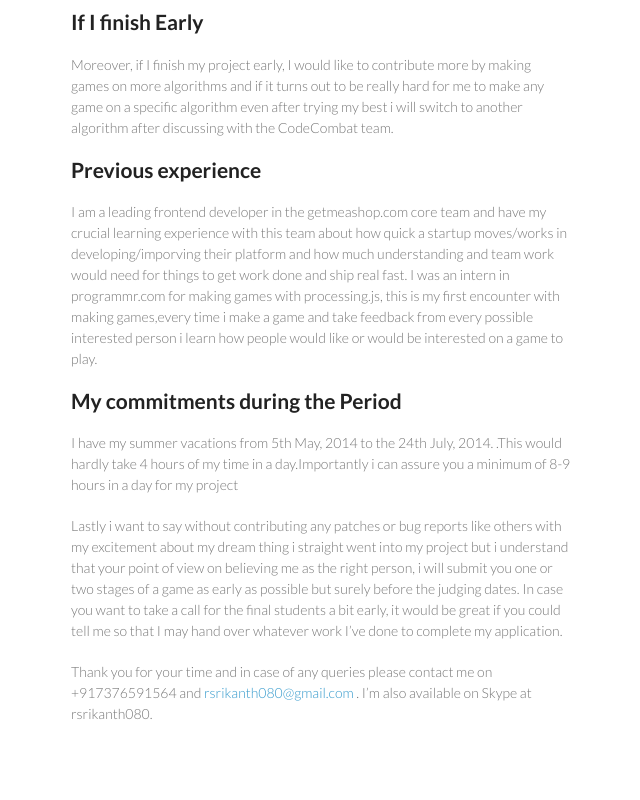
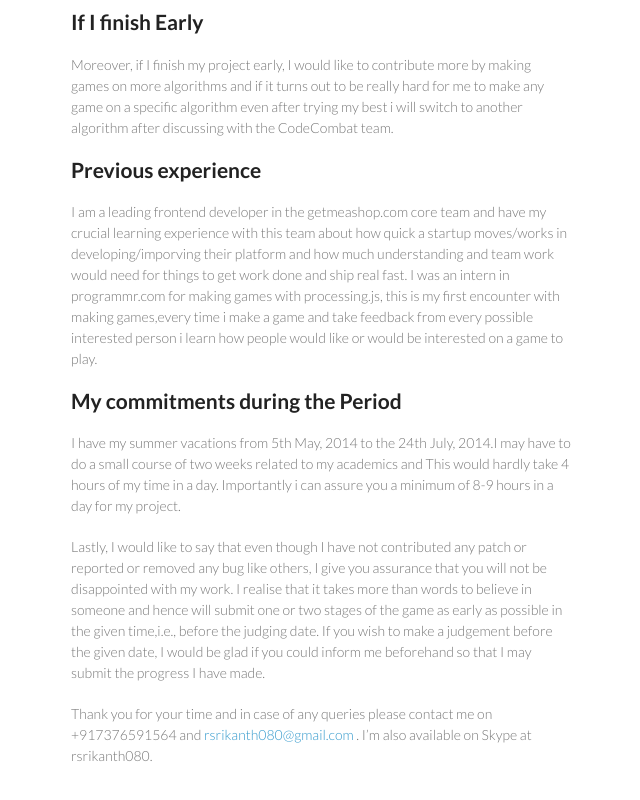
Before and after one commit to rsrikanth080/srikanth-gsoc-proposal.github.io, a plain HTML site: page index.html in a window 1280 px wide. Shown: the part 1925-2725 px from the top of the page, without its empty margins (499-1139 px from the left). Drawn offline with Linux system fonts and the light colour scheme.

Commit message:
Update index.html

```diff
--- a/index.html
+++ b/index.html
@@ -83,7 +83,7 @@ I can assure you that i would work to the best of my abilities and would just re
 
 <p>Regarding remote collaboration, I have acquired an extensive experience working remotely for getmeashop over an year now and thus have had a great experience working in a team and would love to join your team as an active contributor.
 I would share my progress regularly and would like to complete 40% to 50% of my work before<br>
-the starting date of my project, i.e., deciding how i am going to make the demos efficiently. After all, optimization is what I strive for ;).</p>
+the starting date of my project, i.e., deciding how i am going to make the demos efficiently. After all, optimization is what I strive for .</p>
 
 <p>So far now i have planned to work upon Merge Sorting, Dijkstra's Algorithm, Travelling Salesman, Hill Climbing. If time permits, I would like to make two more algorithms demos along with these aforementioned algorithms.</p>
 
@@ -142,9 +142,9 @@ I was an intern in programmr.com for making games with processing.js, this is my
 <a name="my-commitments-during-the-period" class="anchor" href="#my-commitments-during-the-period"><span class="octicon octicon-link"></span></a><strong>My commitments during the Period</strong>
 </h2>
 
-<p>I have my summer vacations from 5th May, 2014 to the 24th July, 2014. .This would hardly take 4 hours of my time in a day.Importantly i can assure you a minimum of 8-9 hours in a day for my project </p>
+<p>I have my summer vacations from 5th May, 2014 to the 24th July, 2014.I may have to do a small course of two weeks related to my academics and This would hardly take 4 hours of my time in a day. Importantly i can assure you a minimum of 8-9 hours in a day for my project. </p>
 
-<p>Lastly i want to say without contributing any patches or bug reports like others with my excitement about my dream thing i straight went into my project but i understand that your point of view on believing me as the right person, i will submit you one or two stages of a game as early as possible but surely before the judging dates. In case you want to take a call for the final students a bit early, it would be great if you could tell me so that I may hand over whatever work I’ve done to complete my application.</p>
+<p>Lastly, I would like to say that even though I have not contributed any patch or reported or removed any bug like others, I give you assurance that you will not be disappointed with my work. I realise that it takes more than words to believe in someone and hence will submit one or two stages of the game as early as possible in the given time,i.e., before the judging date. If you wish to make a judgement before the given date, I would be glad if you could inform me beforehand so that I may submit the progress I have made.</p>
 
 <p>Thank you for your time and in case of any queries please contact me on +917376591564 and <a href="mailto:rsrikanth080@gmail.com">rsrikanth080@gmail.com</a> . I’m also available on Skype at rsrikanth080.</p>
       </section>
```
